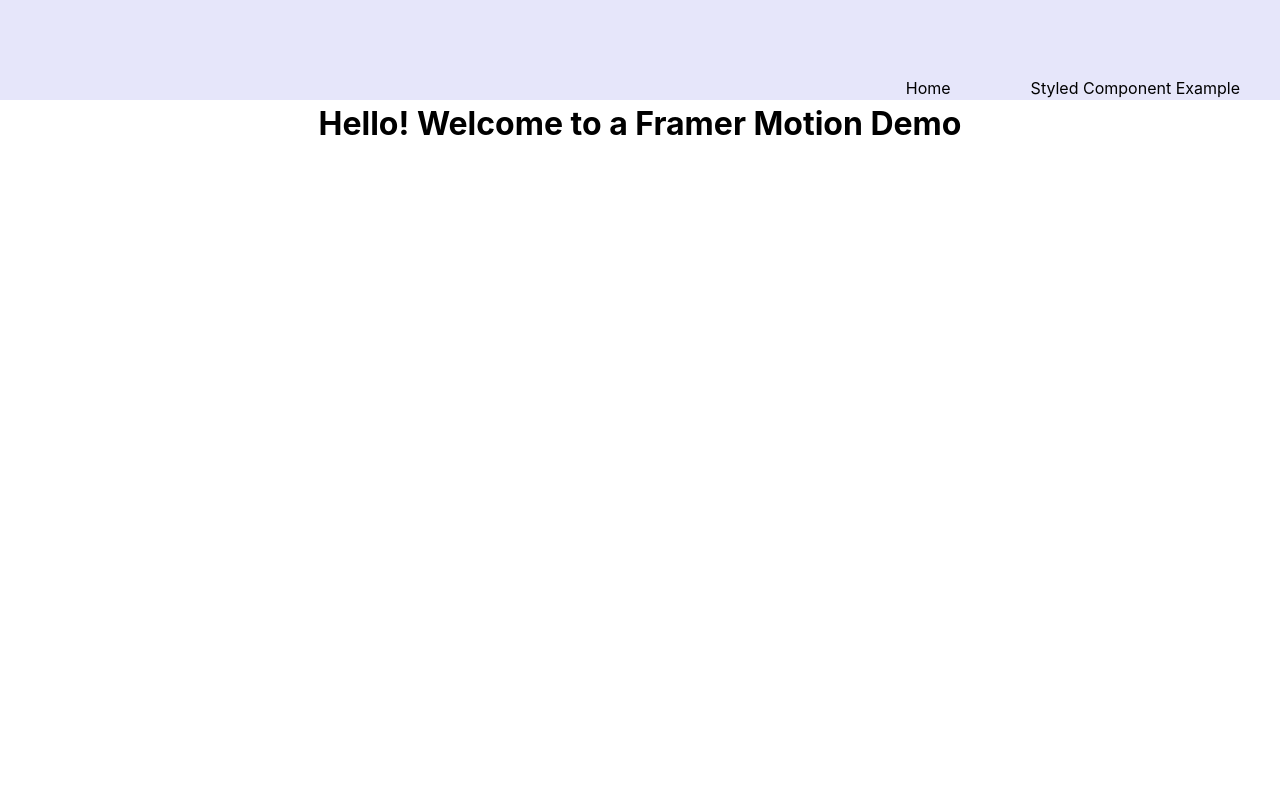
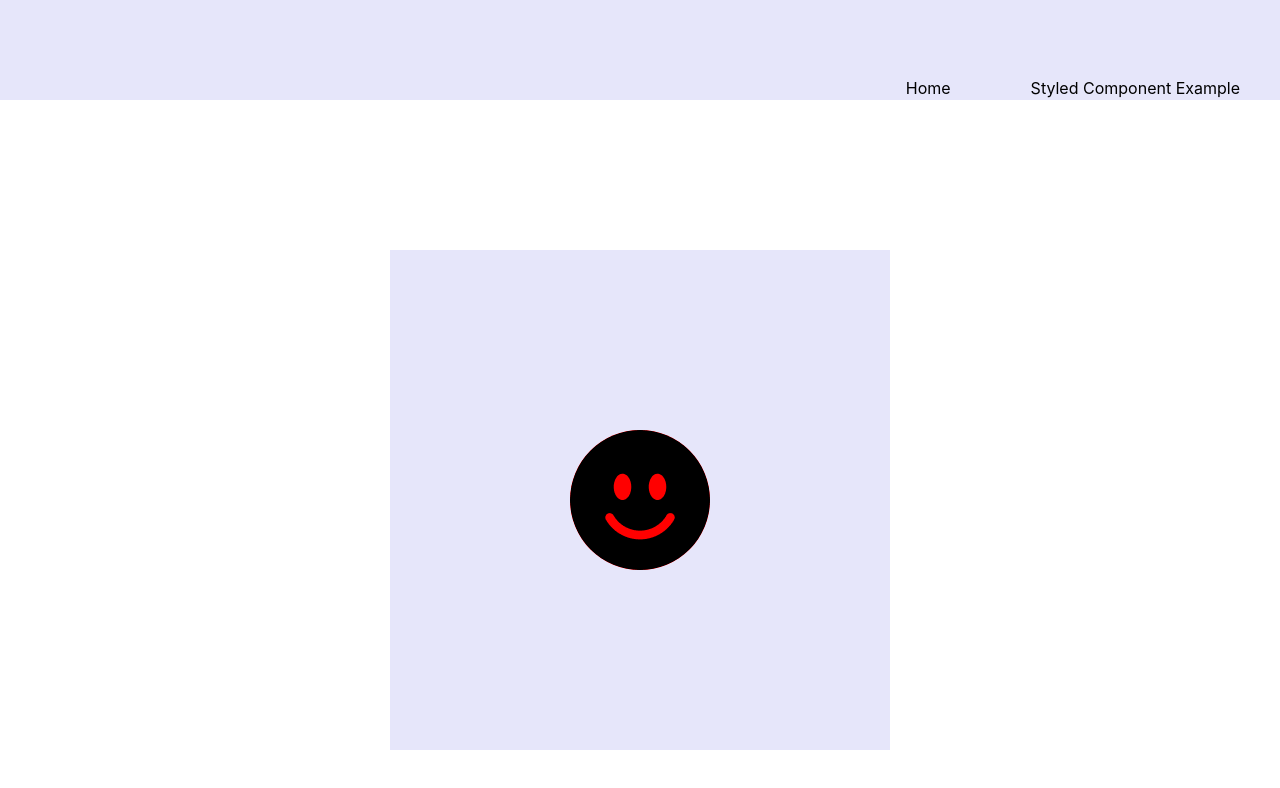
Before and after one commit to krferrell/framer-motion, a React (Create React App) app: page / in a window 1280 px wide. Shown: the top 788 px of the page. Built offline with nearby package versions, Linux system fonts and the light colour scheme.

Commit message:
feat(hover): create hover animation example

```diff
--- /dev/null
+++ b/src/hover/Hover.js
@@ -0,0 +1,38 @@
+import React from "react";
+import styled from "styled-components";
+import { motion } from "framer-motion";
+import smile from "./smile.png";
+
+const Box = () => {
+
+  return (
+    <Container>
+      <motion.img
+        className="smiley"
+        src={smile}
+        whileHover={{
+          scale: 1.5,
+          rotate: 360,
+          backgroundColor: "purple",
+        }}
+      />
+    </Container>
+  );
+};
+
+export default Box;
+
+const Container = styled.div`
+  display: flex;
+  justify-content: center;
+  align-items: center;
+  background-color: lavender;
+  height: 500px;
+  width: 500px;
+  margin: 150px auto;
+
+  .smiley {
+    background-color: red;
+    border-radius: 50%;
+  }
+`;
--- a/src/pages/home/Home.js
+++ b/src/pages/home/Home.js
@@ -1,7 +1,8 @@
 import React from "react";
+import Box from "../../hover/Hover";
 
 const Home = () => {
-  return <h1>Hello! Welcome to a Framer Motion Demo</h1>;
+  return <div><Box/></div>;
 };
 
 export default Home;
```
Also changed, not shown: src/hover/smile.png (added).
